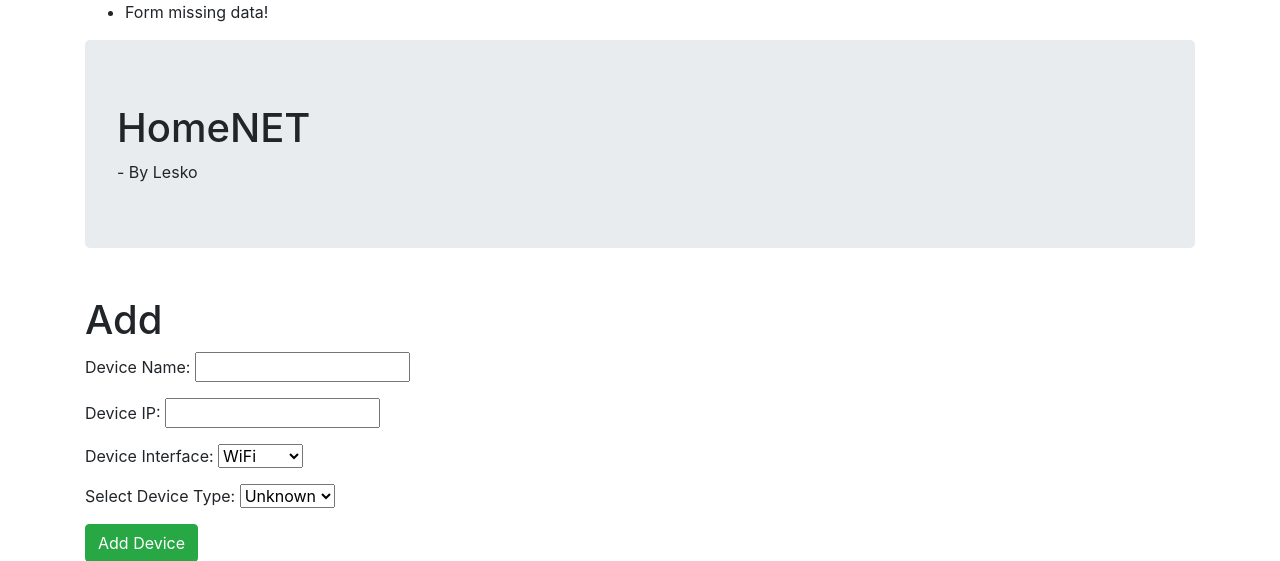
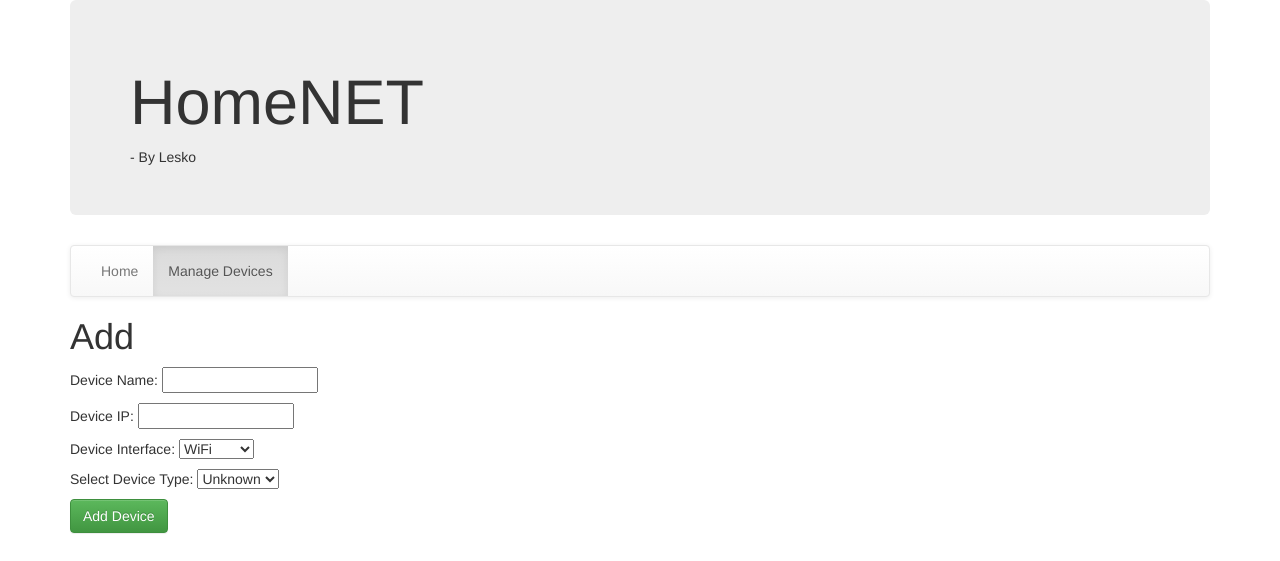
Before and after one commit to LeskoIam/homeNET, a Flask app: page /add_device in a window 1280 px wide. Shown: the top 561 px of the page. Run offline with Flask 2, Linux system fonts and the light colour scheme; parts of the project's set-up code (start-up, migrations or seed data) failed here and were passed over; some libraries are stand-ins or nearby versions.

Commit message:
- Navbar working - minor tweaks here and there

```diff
--- a/app/forms.py
+++ b/app/forms.py
@@ -5,7 +5,7 @@ __author__ = 'Lesko'
 # When it lies to you, it may be a while before you realize something's wrong.
 
 from flask.ext.wtf import Form
-from wtforms import StringField, BooleanField, SelectField, RadioField
+from wtforms import StringField, SelectField
 from wtforms.validators import DataRequired
 
 
--- /dev/null
+++ b/app/pinger/__init__.py
@@ -0,0 +1,5 @@
+__author__ = 'Lesko'
+# Documentation is like sex.
+# When it's good, it's very good.
+# When it's bad, it's better than nothing.
+# When it lies to you, it may be a while before you realize something's wrong.
--- a/app/templates/base.html
+++ b/app/templates/base.html
@@ -30,10 +30,10 @@
     <div class="jumbotron">
         <h1>HomeNET</h1> - By Lesko
     </div>
-    <nav role="navigation" class="navbar navbar">
+    <nav role="navigation" class="navbar navbar-default">
         <div id="navbarCollapse" class="collapse navbar-collapse">
             <ul class="nav navbar-nav">
-                <li class="active"><a href="/table">Home</a></li>
+                <li><a href="/table">Home</a></li>
                 <li><a href="/manage_devices">Manage Devices</a></li>
 {#                <li class="dropdown">#}
 {#                    <a data-toggle="dropdown" class="dropdown-toggle" href="#">Messages <b class="caret"></b></a>#}
@@ -54,5 +54,11 @@
 </div>
 <script src="{{ url_for('static', filename='scripts/jquery-1.11.3.min.js') }}"></script>
 <script src="{{ url_for('static', filename='bootstrap/js/bootstrap.min.js') }}"></script>
+<script type="text/javascript">
+    // Highlight where we are on navigational panel
+    $(function() {
+        $('.nav a[href="' + '{{ page }}' + '"]').parent().addClass('active');
+    })
+    </script>
 </body>
 </html>
--- a/app/views.py
+++ b/app/views.py
@@ -3,11 +3,11 @@ __author__ = 'Lesko'
 # When it's good, it's very good.
 # When it's bad, it's better than nothing.
 # When it lies to you, it may be a while before you realize something's wrong.
-from flask import render_template, request, redirect, flash, jsonify
-from app import app, db
+from flask import render_template, redirect, flash
 import sqlalchemy
 from flask.ext.basicauth import BasicAuth
 
+from app import app, db
 from models import PingerData, LastEntry, Nodes
 from forms import AddEditNodeForm
 
@@ -40,24 +40,16 @@ def show():
 
     return render_template("view_devices_table.html",
                            data=data,
-                           update_time=update_time)
+                           update_time=update_time,
+                           page="/table")
 
 
 @app.route("/manage_devices", methods=["GET", "POST"])
-def manage_device():
+def manage_devices():
     all_devices = db.session.query(Nodes).order_by(Nodes.id.asc()).all()
-    return render_template("manage_devices.html", all_devices=all_devices)
-
-
-@app.route("/delete/<device_id>", methods=["GET", "POST"])
-def delete_device(device_id):
-    print "delete row"
-    to_delete = db.session.query(Nodes).filter(Nodes.id == int(device_id)).all()[0]
-    print to_delete
-    db.session.delete(to_delete)
-    db.session.commit()
-    flash("Successfully deleted {0}".format(str(to_delete)))
-    return redirect("/manage_devices")
+    return render_template("manage_devices.html",
+                           all_devices=all_devices,
+                           page="/manage_devices")
 
 
 @app.route("/add_device", methods=["GET", "POST"])
@@ -79,14 +71,19 @@ def add_device():
             print e
             flash("Not adding nodes - %s" % str(e.message))
         return redirect("/manage_devices")
-    else:
-        flash("Form missing data!")
-    return render_template("add_edit_device.html", form=form, add_edit="add")
+    return render_template("add_edit_device.html",
+                           form=form,
+                           add_edit="add",
+                           page="/manage_devices")
 
 
 @app.route("/edit/<device_id>", methods=["GET", "POST"])
 def edit_device(device_id):
-    to_edit = db.session.query(Nodes).filter(Nodes.id == int(device_id)).all()[0]
+    try:
+        to_edit = db.session.query(Nodes).filter(Nodes.id == int(device_id)).all()[0]
+    except IndexError:
+        flash("Edit not successful!")
+        return redirect("/manage_devices")
     form = AddEditNodeForm()
     if form.validate_on_submit():
         print "Edit form Valid"
@@ -94,14 +91,43 @@ def edit_device(device_id):
         to_edit.ip = form.ip.data
         to_edit.interface = form.interface.data
         to_edit.device_type = form.device_type.data if form.device_type.data != "None" else None
-        db.session.commit()
+        try:
+            db.session.commit()
+            flash("Device successfully edited!")
+        except sqlalchemy.exc.IntegrityError as e:
+            db.session.rollback()
+            print e
+            flash("Not editing nodes - %s" % str(e.message))
         return redirect("/manage_devices")
 
     form.name.data = to_edit.name
     form.ip.data = to_edit.ip
     form.interface.data = to_edit.interface
     form.device_type.data = to_edit.device_type
-    return render_template("add_edit_device.html", form=form, add_edit="edit")
+    return render_template("add_edit_device.html",
+                           form=form,
+                           add_edit="edit",
+                           page="/manage_devices")
+
+
+@app.route("/delete/<device_id>", methods=["GET", "POST"])
+def delete_device(device_id):
+    print "delete row"
+    try:
+        to_delete = db.session.query(Nodes).filter(Nodes.id == int(device_id)).all()[0]
+    except IndexError:
+        flash("Delete not successful!")
+        return redirect("/manage_devices")
+    print to_delete
+    try:
+        db.session.delete(to_delete)
+        db.session.commit()
+        flash("Successfully deleted {0}".format(str(to_delete)))
+    except sqlalchemy.exc.IntegrityError as e:
+        db.session.rollback()
+        print e
+        flash("Delete not successful - %s" % str(e.message))
+    return redirect("/manage_devices")
 
 
 @app.route('/temp', methods=["GET", "POST"])
```
Also changed, not shown: app/pinger/pinger.py (+24 -4 lines), run_homeNet.py (+21 -0 lines), app.db.
